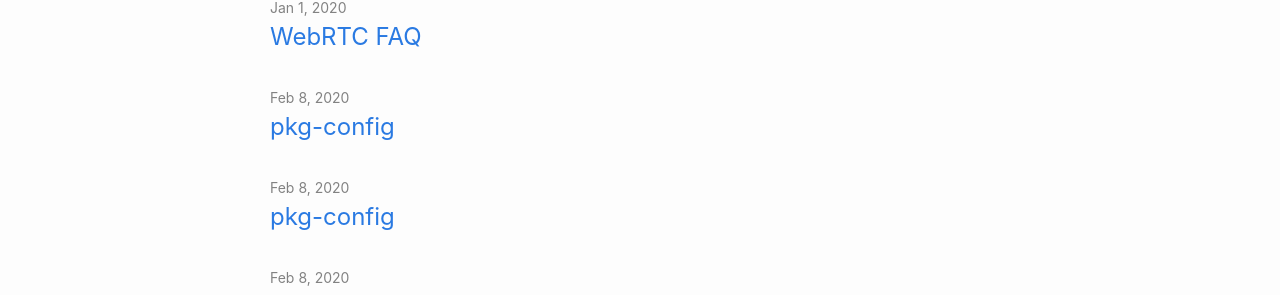
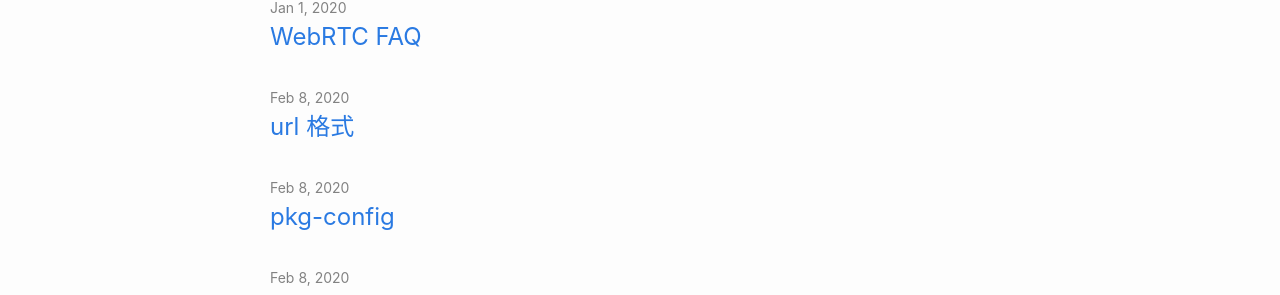
Before and after one commit to wangtiga/wangtiga.github.io, a Jekyll site: the page built from preview.md, in a window 1280 px wide. Shown: the part 1027-1322 px from the top of the page. Built offline with Jekyll 4.4.1, drawn with Linux system fonts in a browser that asks for light colours.

Commit message:
updated from mac

```diff
--- a/_previews/http_url_encode.md
+++ b/_previews/http_url_encode.md
@@ -1,6 +1,6 @@
 ---
 layout: post
-title:  "pkg-config"
+title:  "url 格式"
 date:   2020-02-08 18:00:00 +0800
 tags:   tech
 ---
```
Also changed, not shown: _previews/high_performance_go_workshop.md (+1 -2 lines).
